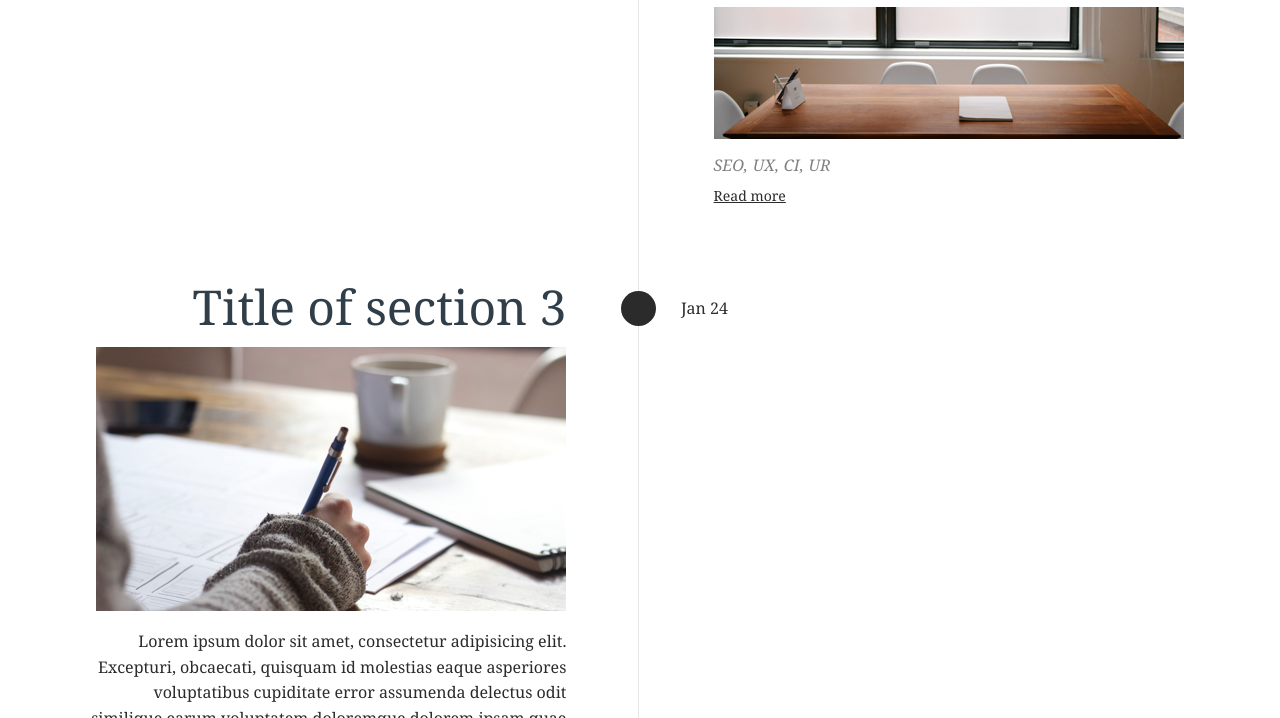
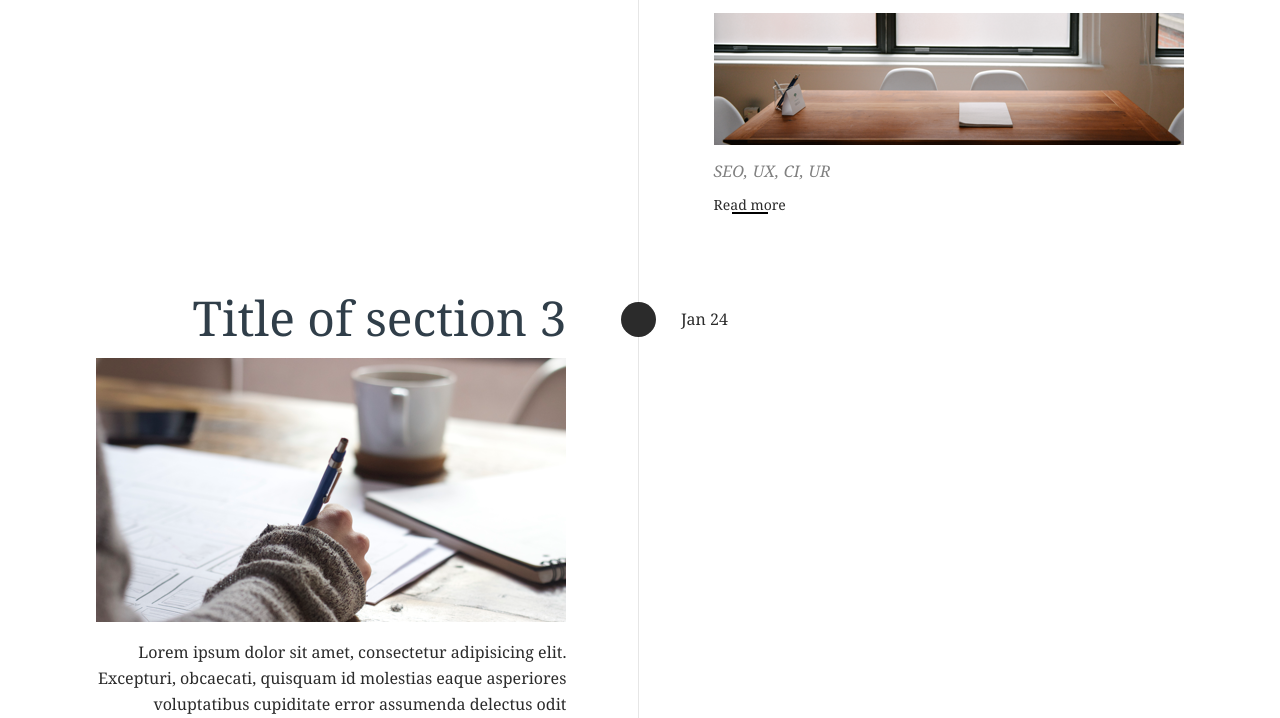
Before and after one commit to whiteswift/nap-vertical-timeline, a plain HTML site: page public/index.html in a window 1280 px wide. Shown: the part 538-1256 px from the top of the page. Drawn offline with Linux system fonts and the light colour scheme.

Commit message:
Anchor animations

```diff
--- a/public/css/style.css
+++ b/public/css/style.css
@@ -17,8 +17,36 @@ body {
 
 a {
   color: rgba(43,43,43,1);
+  font-family: Georgia, sans-serif;
+  position: relative;
   text-decoration: underline;
-  font-family: Georgia, sans-serif;
+  text-decoration-skip: ink;
+  display: inline-block;
+}
+
+.cd-read-more {
+  text-decoration: none;
+  text-decoration-skip: ink;
+  display: inline-block;
+  line-height: 1.4em;
+}
+
+.cd-read-more::after {
+  content: "";
+  margin: auto;
+  background: black;
+  position: absolute;
+  text-align: center;
+  bottom: 0px;
+  height: 2px;
+  left: 0;
+  right: 0;
+  width: 50%;
+  transition: width .5s;
+}
+
+.cd-read-more:hover::after{
+  width:100%;
 }
 
 img {
--- a/public/index.html
+++ b/public/index.html
@@ -5,6 +5,7 @@
 	<meta name="viewport" content="width=device-width, initial-scale=1">
 	<link rel="stylesheet" href="css/reset.css">
 	<link rel="stylesheet" href="css/style.css">
+	<link rel="icon" href="assets/favicon.png?ver=5">
 	<title>Responsive Vertical Timeline</title>
 </head>
 <body>
```
Also changed, not shown: public/assets/favicon.png (added), public/assets/faviconpom.png (added).
